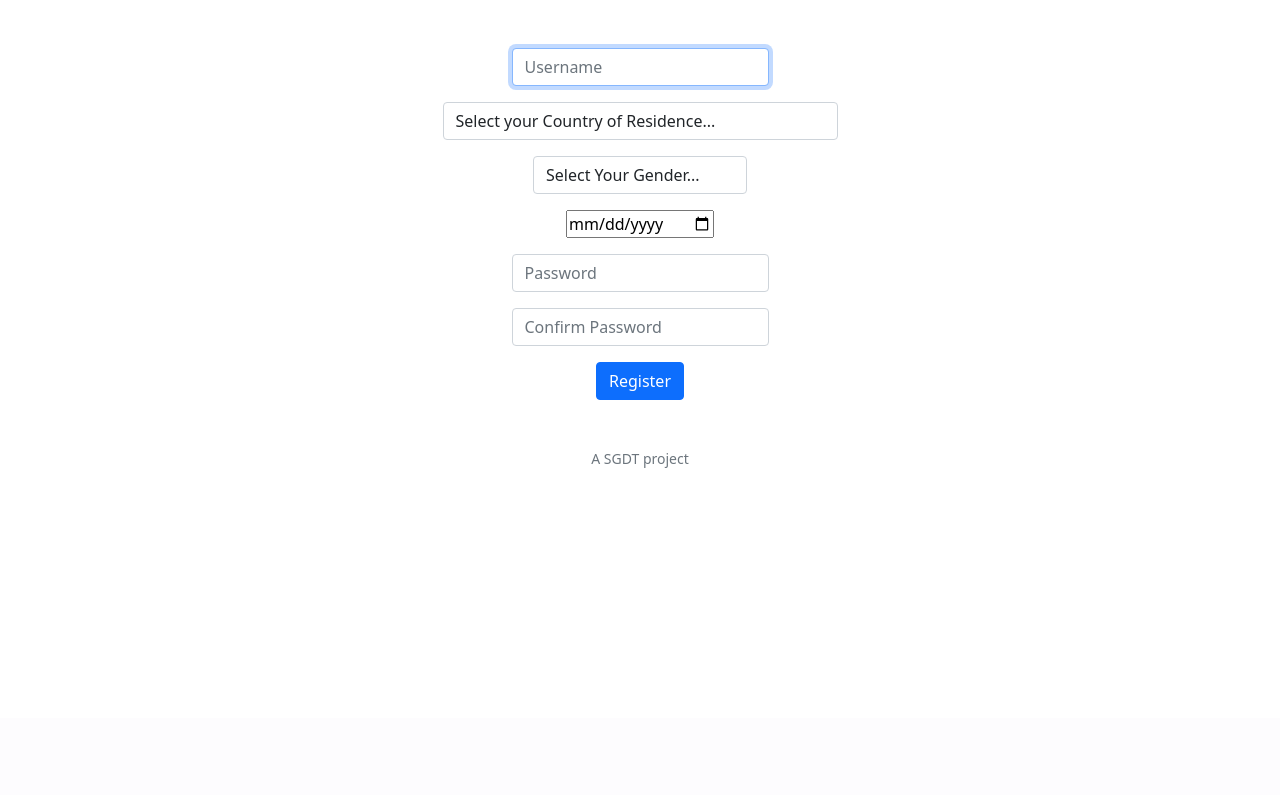
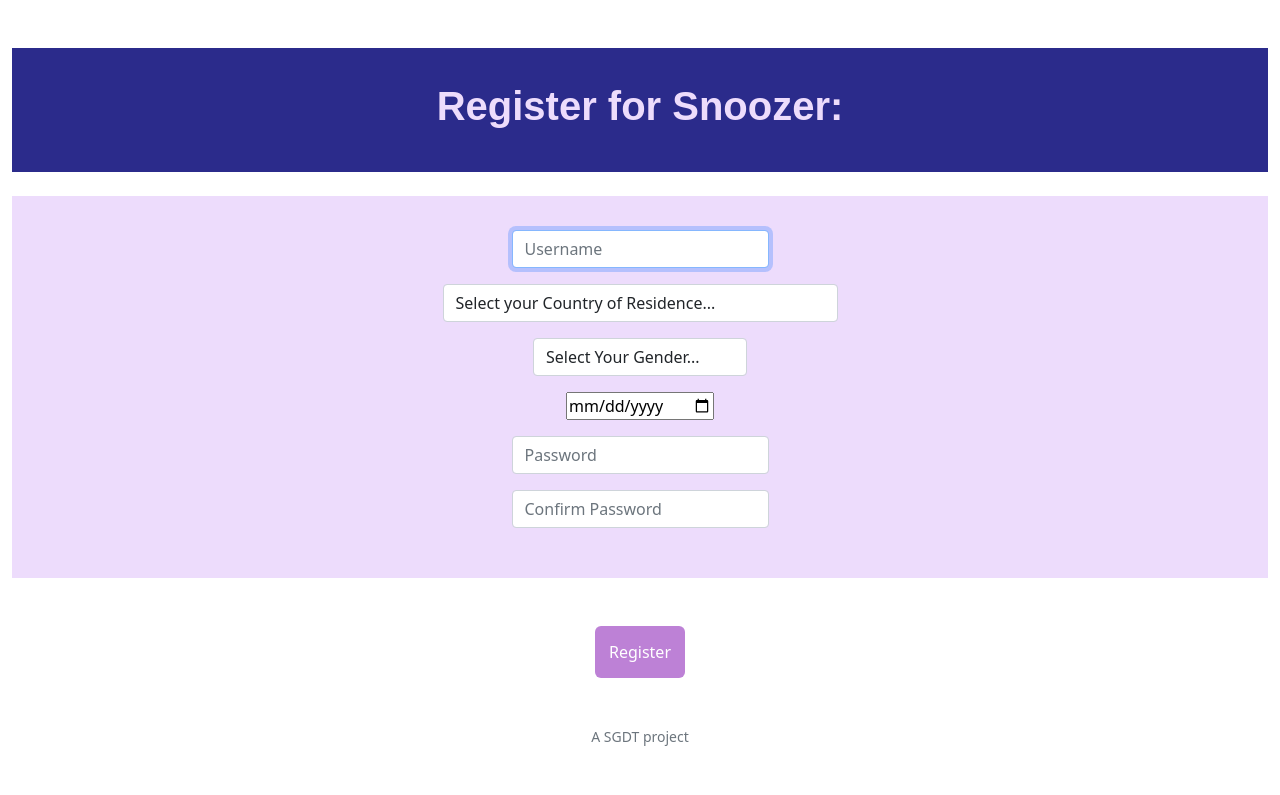
Before and after one commit to DachaThurber/CS50-final, a Flask app: page /register in a window 1280 px wide. Shown: the part 82-877 px from the top of the page. Before the commit the page ends 550 px from the top, so only its background shows below. Run offline with Flask 2, Linux system fonts and the light colour scheme; parts of the project's set-up code (start-up, migrations or seed data) failed here and were passed over; some libraries are stand-ins or nearby versions.

Commit message:
12/6 10:58 SG

```diff
--- a/static/styles.css
+++ b/static/styles.css
@@ -24,6 +24,17 @@
 
   .box {
     background-color: rgb(43, 43, 139);
+    text-align: center;
+    transition: all 0.2s ease-in-out 0s;
+    cursor: pointer;
+    margin-left: auto;
+    margin-right: auto;
+    padding: 10px;
+    text-align: center;
+  }
+
+  .box2 {
+    background-color: #EDDCFC;
     text-align: center;
     transition: all 0.2s ease-in-out 0s;
     cursor: pointer;
--- a/templates/register.html
+++ b/templates/register.html
@@ -5,7 +5,18 @@
 {% endblock %}
 
 {% block main %}
+<head>
+    <div class="box">
+        <br>
+        <h1 class="lightheader"> Register for Snoozer: </h1>
+        <br>
+    </div>
+</head>
+<body>
     <form action="/register" method="post">
+        <br>
+        <div class="box2">
+            <br>
             <div class="mb-3">
                 <input autocomplete="off" autofocus class="form-control mx-auto w-auto" id="username" name="username" placeholder="Username" type="text" required>
             </div>
@@ -369,6 +380,10 @@
             <div class="mb-3">
                 <input class="form-control mx-auto w-auto" id="password" name="confirmation" placeholder="Confirm Password" type="password" required>
             </div>
-        <button class="btn btn-primary" type="submit">Register</button>
+            <br>
+        </div>
+        <br> <br>
+        <button class="button" type="submit">Register</button>
     </form>
+</body>
 {% endblock %}
```
Also changed, not shown: 2 other files. Lines whose indentation alone changed are shown as unchanged.
